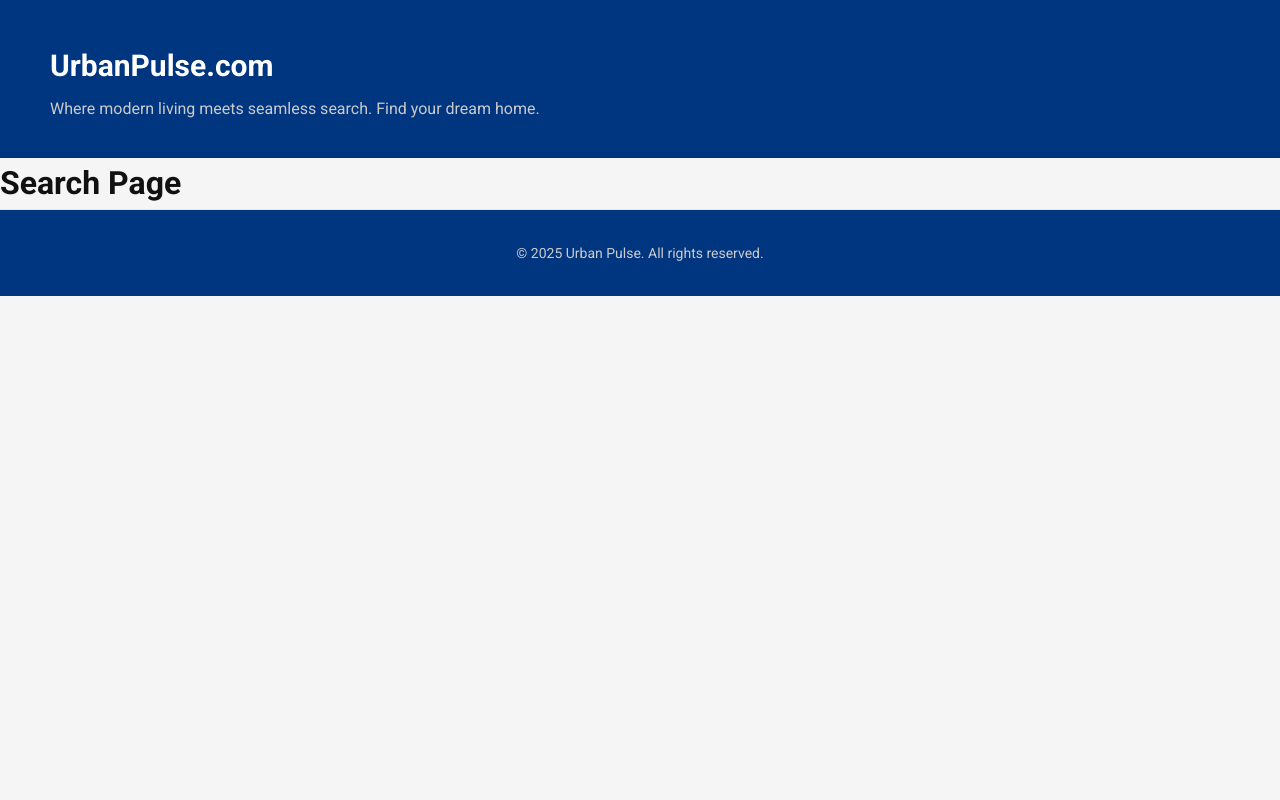
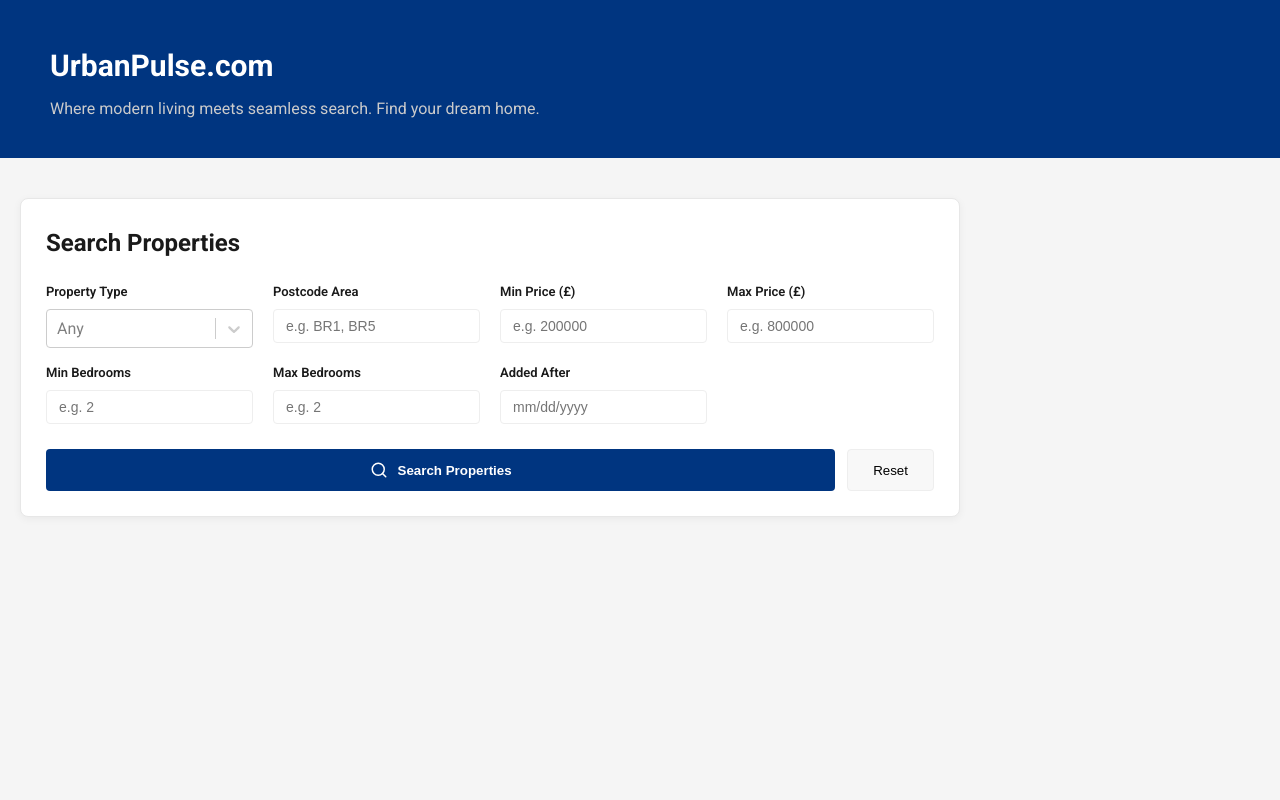
Before and after one commit to shenukamilan/urban-pulse, a React (Vite) app: page / in a window 1280 px wide. Shown: the top 800 px of the page. Built offline with nearby package versions, Linux system fonts and the light colour scheme.

Commit message:
Add basic search page and SearchBox with styles

```diff
--- a/package.json
+++ b/package.json
@@ -10,9 +10,13 @@
     "preview": "vite preview"
   },
   "dependencies": {
+    "lucide-react": "^0.562.0",
+    "rc-slider": "^11.1.9",
     "react": "^19.2.0",
+    "react-datepicker": "^9.1.0",
     "react-dom": "^19.2.0",
-    "react-router-dom": "^7.11.0"
+    "react-router-dom": "^7.11.0",
+    "react-select": "^5.10.2"
   },
   "devDependencies": {
     "@eslint/js": "^9.39.1",
--- /dev/null
+++ b/src/components/SearchBox/SearchBox.css
@@ -0,0 +1,81 @@
+.search-card {
+  background: var(--surface-card);
+  border: 1px solid var(--border-subtle);
+  border-radius: 8px;
+  padding: 25px;
+  box-shadow: 0 2px 8px rgba(0,0,0,0.05);
+}
+
+.search-title {
+  font-size: 24px;
+  margin-bottom: 20px;
+  color: var(--text-primary);
+}
+
+/* The 4-column grid as seen in your image */
+.search-grid {
+  display: grid;
+  grid-template-columns: repeat(4, 1fr);
+  gap: 15px 20px;
+}
+
+.field-group {
+  display: flex;
+  flex-direction: column;
+  gap: 6px;
+}
+
+.field-group label {
+  font-size: 13px;
+  font-weight: 600;
+  color: var(--text-primary);
+}
+
+/* Styling inputs to match your image placeholders */
+.field-group input {
+  padding: 8px 12px;
+  border: 1px solid #eee;
+  border-radius: 4px;
+  font-size: 14px;
+}
+
+/* Bottom Buttons Row */
+.search-actions {
+  grid-column: span 4;
+  display: flex;
+  gap: 12px;
+  margin-top: 10px;
+}
+
+.btn-main-search {
+  flex: 1;
+  background-color: var(--brand-primary); /* Dark button like your image */
+  color: white;
+  border: none;
+  padding: 12px;
+  border-radius: 4px;
+  font-weight: 600;
+  cursor: pointer;
+  display: flex;
+  align-items: center;
+  justify-content: center;
+  gap: 10px;
+}
+
+.btn-reset {
+  padding: 0 25px;
+  background: #f8f8f8;
+  border: 1px solid #eee;
+  border-radius: 4px;
+  cursor: pointer;
+}
+
+/* Responsive adjustment for Mobile */
+@media (max-width: 768px) {
+  .search-grid {
+    grid-template-columns: 1fr 1fr;
+  }
+  .search-actions {
+    grid-column: span 2;
+  }
+}
--- /dev/null
+++ b/src/components/SearchBox/SearchBox.jsx
@@ -0,0 +1,104 @@
+import React from 'react';
+import Select from 'react-select';
+import DatePicker from 'react-datepicker';
+import "react-datepicker/dist/react-datepicker.css";
+import { Search } from 'lucide-react';
+import './SearchBox.css';
+
+const SearchBox = ({ formData, setFormData, onSearch, onReset }) => {
+    return (
+        <div className="search-card">
+            <h2 className="search-title">Search Properties</h2>
+
+            <form className="search-grid" onSubmit={onSearch}>
+
+                {/* Row 1 */}
+                <div className="field-group">
+                    <label>Property Type</label>
+                    <Select
+                        placeholder="Any"
+                        options={[{ value: 'any', label: 'Any' }, { value: 'House', label: 'House' }, { value: 'Flat', label: 'Flat' }]}
+                        onChange={(opt) => setFormData({ ...formData, type: opt.value })}
+                    />
+                </div>
+
+                <div className="field-group">
+                    <label>Postcode Area</label>
+                    <input
+                        type="text"
+                        placeholder="e.g. BR1, BR5"
+                        onChange={(e) => setFormData({ ...formData, postcode: e.target.value })}
+                    />
+                </div>
+
+                <div className="field-group">
+                    <label>Min Price (£)</label>
+                    <input
+                        type="number"
+                        placeholder="e.g. 200000"
+                        step="10000"
+                        min="0"
+                        onChange={(e) => setFormData({ ...formData, minPrice: e.target.value })}
+                    />
+                </div>
+
+                <div className="field-group">
+                    <label>Max Price (£)</label>
+                    <input
+                        type="number"
+                        placeholder="e.g. 800000"
+                        step="10000"
+                        min="0"
+                        onChange={(e) => setFormData({ ...formData, maxPrice: e.target.value })}
+                    />
+                </div>
+
+                {/* Row 2 */}
+
+
+                <div className="field-group">
+                    <label>Min Bedrooms</label>
+                    <input
+                        type="number"
+                        placeholder="e.g. 2"
+                        min="0"
+                        onChange={(e) => setFormData({ ...formData, minBedrooms: e.target.value })}
+                    />
+                </div>
+
+                <div className="field-group">
+                    <label>Max Bedrooms</label>
+                    <input
+                        type="number"
+                        placeholder="e.g. 2"
+                        min="0"
+                        onChange={(e) => setFormData({ ...formData, maxBedrooms: e.target.value })}
+                    />
+                </div>
+
+
+
+                <div className="field-group">
+                    <label>Added After</label>
+                    <DatePicker
+                        selected={formData.startDate}
+                        onChange={(date) => setFormData({ ...formData, startDate: date })}
+                        placeholderText="mm/dd/yyyy"
+                    />
+                </div>
+
+                {/* Action Buttons Row */}
+                <div className="search-actions">
+                    <button type="submit" className="btn-main-search">
+                        <Search size={18} /> Search Properties
+                    </button>
+                    <button type="button" className="btn-reset" onClick={onReset}>
+                        Reset
+                    </button>
+                </div>
+            </form>
+        </div>
+    );
+};
+
+export default SearchBox;
--- a/src/pages/SearchPage/SearchPage.css
+++ b/src/pages/SearchPage/SearchPage.css
@@ -0,0 +1,29 @@
+.search-page-layout {
+  display: flex;
+  gap: 25px;
+  max-width: 1400px;
+  margin: 40px auto;
+  padding: 0 20px;
+  align-items: flex-start;
+  height: 100vh;
+}
+
+.search-main-column {
+  flex: 3; /* The SearchBox gets 75% of the width */
+}
+
+.search-sidebar-placeholder {
+  flex: 1; /* Reserved 25% for Favourites sidebar later */
+  min-height: 200px;
+  /* border: 1px dashed var(--border-subtle); Optional: shows where sidebar will go */
+}
+
+/* Tablet/Mobile View: Stack them vertically */
+@media (max-width: 1024px) {
+  .search-page-layout {
+    flex-direction: column;
+  }
+  .search-main-column, .search-sidebar-placeholder {
+    width: 100%;
+  }
+}
--- a/src/pages/SearchPage/SearchPage.jsx
+++ b/src/pages/SearchPage/SearchPage.jsx
@@ -1,11 +1,46 @@
-import React from 'react'
+import React, { useState } from 'react';
+import './SearchPage.css';
+import SearchBox from '../../components/SearchBox/SearchBox';
 
-function SearchPage() {
+const SearchPage = () => {
+  const [formData, setFormData] = useState({
+    type: null,
+    minPrice: '',
+    maxPrice: '',
+    minBedrooms: '',
+    maxBedrooms: '',
+    postcode: '',
+    startDate: null
+  });
+
+  const handleSearch = (e) => {
+    e.preventDefault();
+    console.log("Searching with these criteria:", formData);
+    // Filtering will be added here later
+  };
+
+  const handleReset = () => {
+    setFormData({
+      type: null, minPrice: '', maxPrice: '',
+      minBedrooms: '', maxBedrooms: '',
+      postcode: '', startDate: null
+    });
+  };
+
   return (
-    <>
-    <h1>Search Page</h1>
-    </>
-  )
-}
+    <div className="search-page-layout">
+      <div className="search-main-column">
+        <SearchBox
+          formData={formData}
+          setFormData={setFormData}
+          onSearch={handleSearch}
+          onReset={handleReset}
+        />
+      </div>
 
-export default SearchPage
+      <aside className="search-sidebar-placeholder"></aside>
+    </div>
+  );
+};
+
+export default SearchPage;
```
Also changed, not shown: 1 other file (tests, documents, lock files or other folders).
